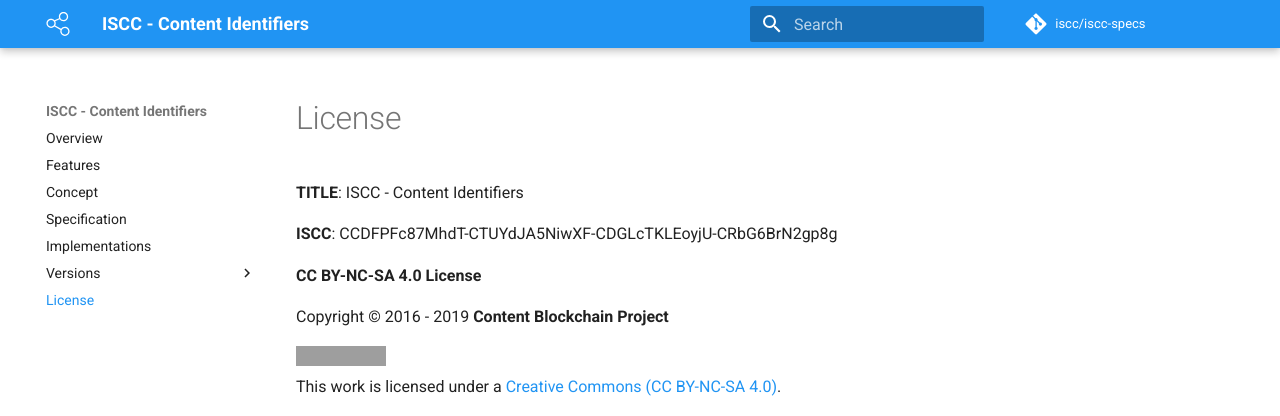
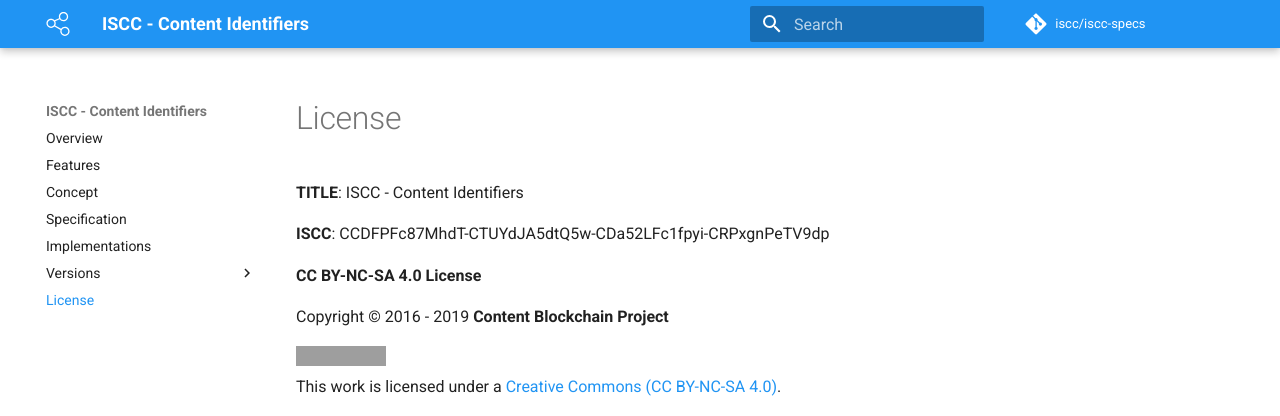
Before and after one commit to iscc/iscc-specs, an MkDocs documentation site: the page built from docs/license.md, in a window 1280 px wide. Shown: the top 416 px of the page. Built offline with MkDocs 1.6.1 and Material for MkDocs 9.7.7, drawn with Linux system fonts in a browser that asks for light colours; comment, search, counter and statistics services are not loaded; grey boxes are pictures that could not be loaded.

Commit message:
Update site stamp

```diff
--- a/docs/license.md
+++ b/docs/license.md
@@ -2,7 +2,7 @@
 
 **TITLE**: ISCC - Content Identifiers
 
-**ISCC**: CCDFPFc87MhdT-CTUYdJA5NiwXF-CDGLcTKLEoyjU-CRbG6BrN2gp8g
+**ISCC**: CCDFPFc87MhdT-CTUYdJA5dtQ5w-CDa52LFc1fpyi-CRPxgnPeTV9dp
 
 **CC BY-NC-SA 4.0 License**
 
```
